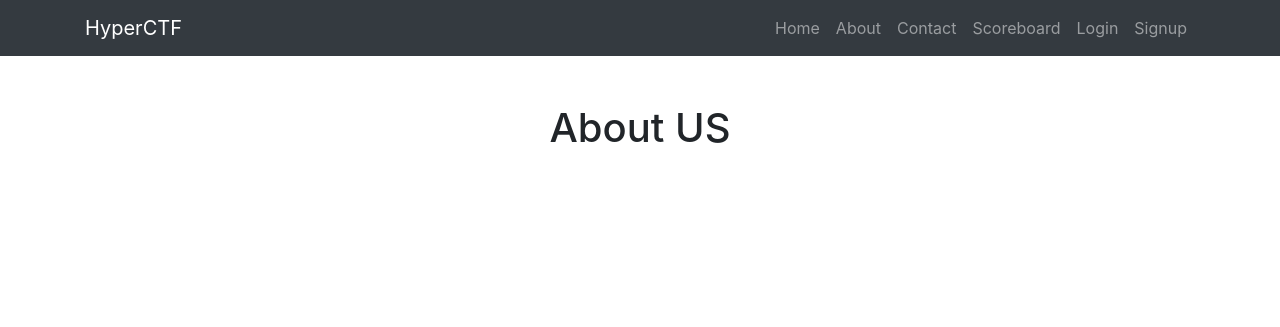
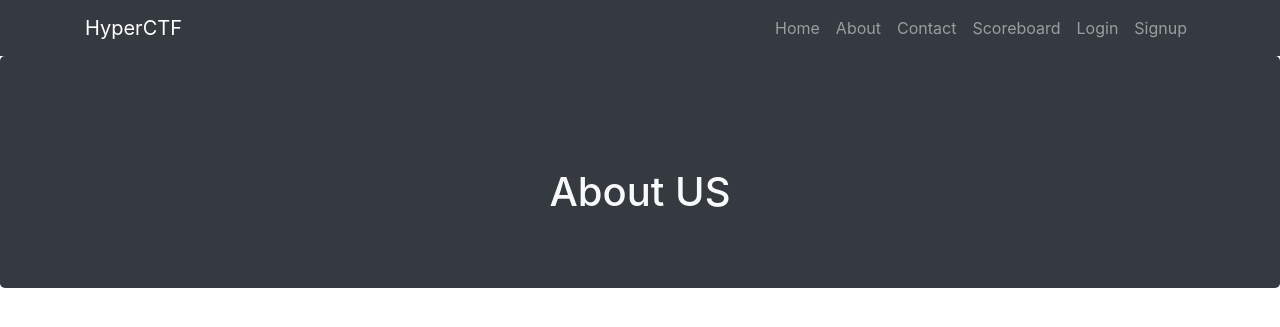
Before and after one commit to CCLDArjun/Quizer, a Flask app: page /about/ in a window 1280 px wide. Shown: the top 327 px of the page. Run offline with Flask 2, Linux system fonts and the light colour scheme; some libraries are stand-ins or nearby versions.

Commit message:
made it better looking

```diff
--- a/blueprints/challenges/routes.py
+++ b/blueprints/challenges/routes.py
@@ -8,6 +8,7 @@ from werkzeug.security import generate_password_hash, check_password_hash
 from alert import AlertType as at
 from functools import wraps
 import pygal
+from pygal.style import Style
 import datetime
 import os
 from blueprints import *
@@ -46,7 +47,8 @@ def login_required(f):
 	return func_wrapper
 
 def get_graph_data():
-	graph = pygal.DateTimeLine(x_label_rotation=35, truncate_label=-1, no_data_text="")
+	custom_style = Style(background="transparent")
+	graph = pygal.DateTimeLine(x_label_rotation=35, truncate_label=-1, no_data_text="", style=custom_style, width=1000, height=500, explicit_size=True)
 	for x in range(1, len(User.query.all())+1):
 		if Solved.query.filter_by(user_id=x).first() is None:
 			continue
--- a/templates/about.html
+++ b/templates/about.html
@@ -1,10 +1,12 @@
 {% extends "header.html" %}
 {% block body %}
 <link rel="stylesheet" href="../static/css/bootstrap.min.css">
-<div class="container">
-	<div class="row">
-		<div class="col-lg-12 text-center">
-			<h1 class="mt-5">About US</h1>
+<div class="jumbotron bg-dark">
+	<div class="container">
+		<div class="row">
+			<div class="col-lg-12 text-center">
+				<h1 class="mt-5 text-light">About US</h1>
+			</div>
 		</div>
 	</div>
 </div>
```
Also changed, not shown: templates/contact.html (+6 -4 lines).
